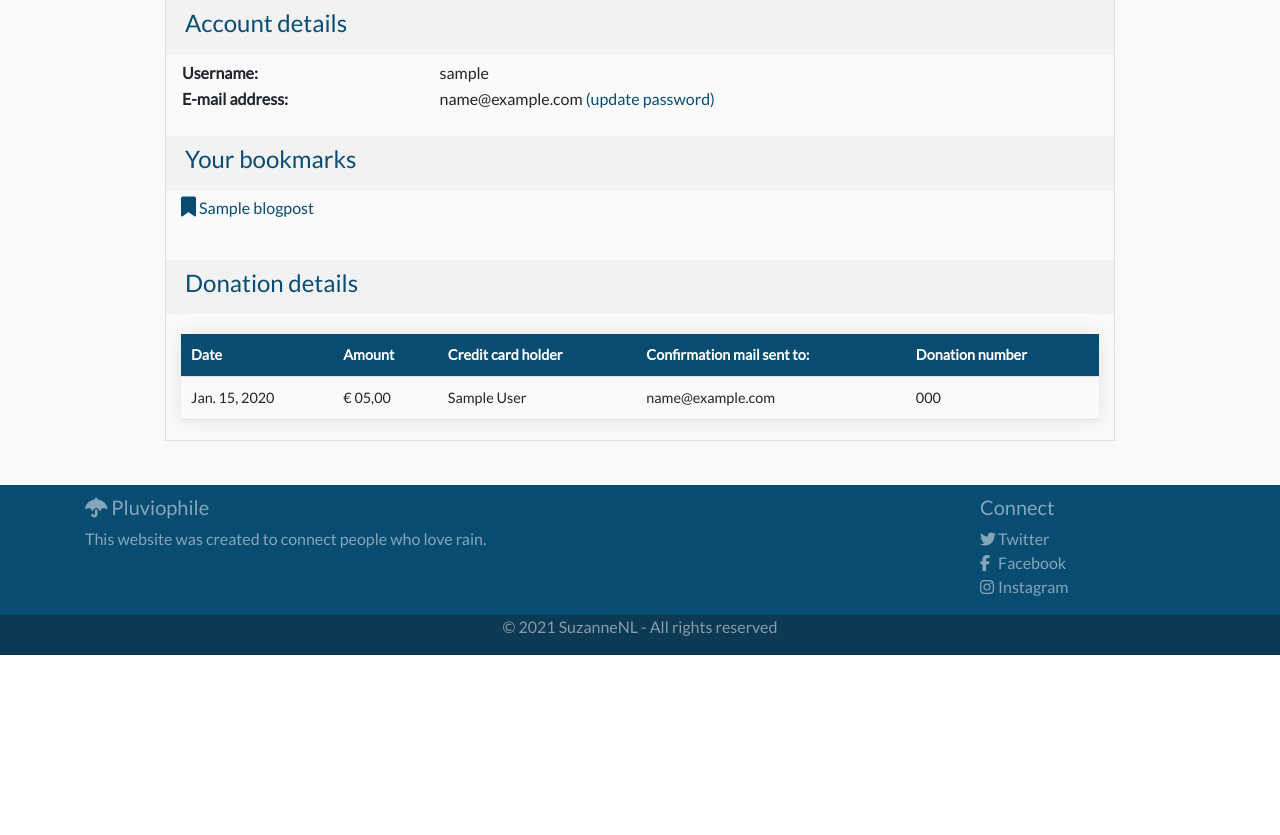
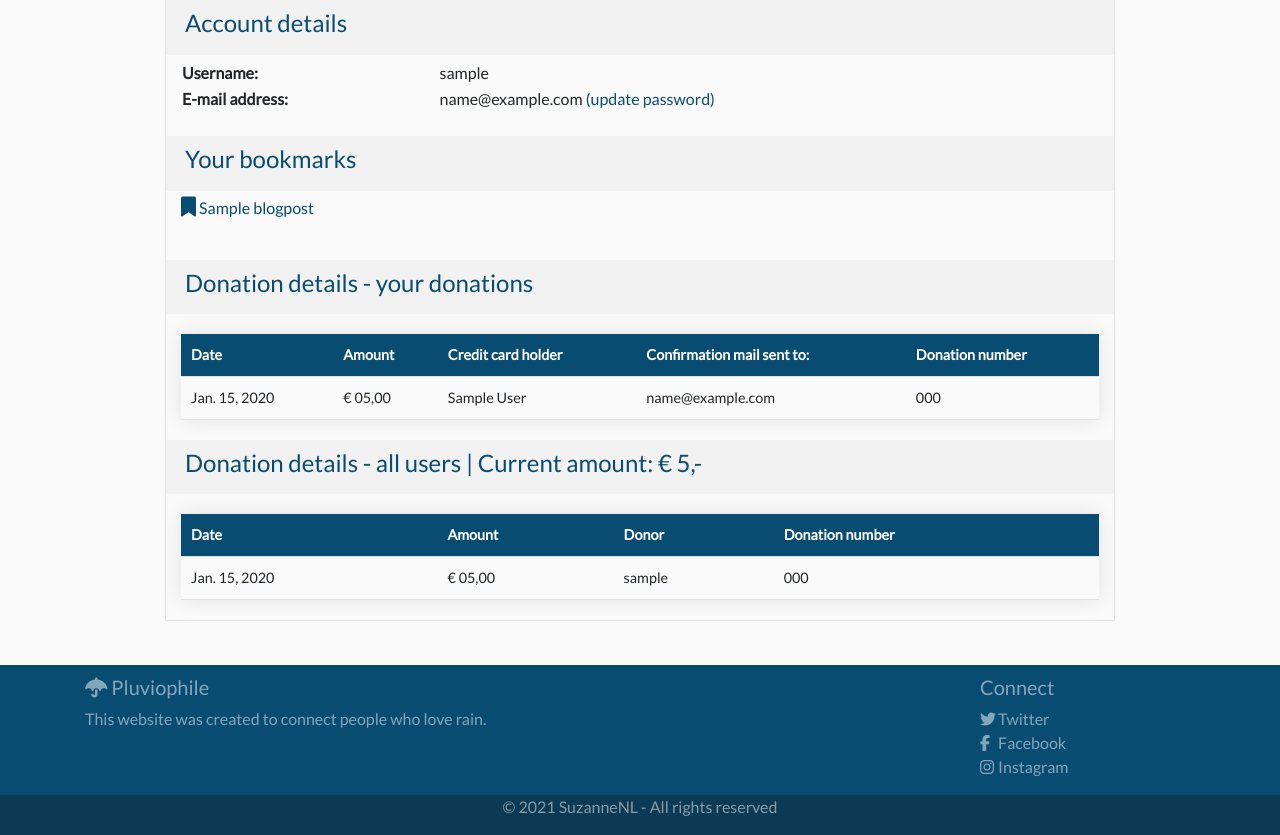
Before and after one commit to SuzanneNL/pluviophile, a Django app: page /profiles/account in a window 1280 px wide. Shown: the part 189-1024 px from the top of the page. Before the commit the page ends 844 px from the top, so only its background shows below. Run offline with Django 3.2, Linux system fonts and the light colour scheme; a user stored in the database is signed in; tables that the repository leaves empty hold one stand-in row (values such as "Sample post"); grey boxes marked "Sample" are stand-in pictures; some libraries are stand-ins or nearby versions.

Commit message:
Show admin all donations, by all users

```diff
--- a/profiles/templates/profiles/account.html
+++ b/profiles/templates/profiles/account.html
@@ -52,7 +52,7 @@
             </div>
             {% if donations_by_user %}
             <div class="col grey-col">
-                        <h4>Donation details </h4>
+                <h4>Donation details {% if request.user.is_superuser %} - your donations{% endif %}</h4>
             </div>
             <div class="col">
                 <!--Donation table on large screens-->
@@ -80,16 +80,12 @@
                     <div class="mobile-donations">
                         <span><strong>Date:</strong></span><br>
                         <span><em>{{ donation.date }}</em></span><br>
-
                         <span><strong>Amount:</strong></span><br>
                         <span><em>€ 5,00</em></span><br>
-
                         <span><strong>Credit card holder:</strong></span><br>
                         <span><em>{{ donation.donor_full_name }}</em></span><br>
-
                         <span><strong>Confirmation mail sent to:</strong></span><br>
                         <span><em>{{ donation.email }}</em></span><br>
-
                         <span><strong>Donation number:</strong></span><br>
                         <span><em>{{ donation.donation_number }}</em></span><br>
                     </div>
@@ -97,11 +93,51 @@
                 </div>
             {% endif %}
             </div>
+            {% if donations %}
+            {% if request.user.is_superuser %}
+            <div class="col grey-col">
+                <h4>Donation details - all users | Current amount: € <span id="amount-donated"></span>,- </h4>
+            </div>
+            <div class="col">
+                <!--Donation table on large screens-->
+                <table id="donation-details-account-lg" style="width: 100%">
+                    <tr>
+                        <th>Date</th>
+                        <th>Amount</th>
+                        <th>Donor</th>
+                        <th>Donation number</th>
+                    </tr>
+                    {% for donation in donations %}
+                    <tr>
+                        <td>{{ donation.date.date }}</td>
+                        <td class="donation-amount">€ 05,00</td>
+                        <td>{{ donation.donor }}</td>
+                        <td>{{ donation.donation_number }}</td>
+                    </tr>
+                    {% endfor %}
+                </table>
+                <!--Donation table on small screens-->
+                <div id="donation-details-account-sm">
+                    {% for donation in donations_by_user %}
+                    <div class="mobile-donations">
+                        <span><strong>Date:</strong></span><br>
+                        <span><em>{{ donation.date }}</em></span><br>
+                        <span><strong>Amount:</strong></span><br>
+                        <span><em>€ 5,00</em></span><br>
+                        <span><strong>Donor:</strong></span><br>
+                        <span><em>{{ donation.donor }}</em></span><br>
+                        <span><strong>Donation number:</strong></span><br>
+                        <span><em>{{ donation.donation_number }}</em></span><br>
+                    </div>
+                    {% endfor %}
+                </div>
+            {% endif %}
+            {% endif %}
+            </div>
         </div>
     </div>
 </div>
 {% endblock %}
-
 {% block postloadjs %}
 {{ block.super }}
 <script type="text/javascript">
@@ -113,5 +149,14 @@ if(bookmarkscount == 0) {
     function showNoBookmarksMessage() {
     	document.querySelector('#no-bookmarks').classList.remove('hide');
     }
+
+    let donationCount = document.getElementsByClassName("donation-amount").length
+    let donationAmount = donationCount * 5;
+
+    function showDonationAmount() {
+        document.getElementById("amount-donated").innerHTML = donationAmount;
+    }
+
+    showDonationAmount();
 </script>
 {% endblock %}
--- a/profiles/views.py
+++ b/profiles/views.py
@@ -44,6 +44,7 @@ class EditProfileView(LoginRequiredMixin, UserPassesTestMixin, SuccessMessageMix
 def account(request):
     template = 'profiles/account.html'
     context = {
+        'donations': Donation.objects.all().order_by('-date'),
         'donations_by_user': Donation.objects.filter(donor=request.user).order_by('-date'),
         'blogposts': BlogPost.objects.all()
     }
```
Lines whose indentation alone changed are shown as unchanged.
